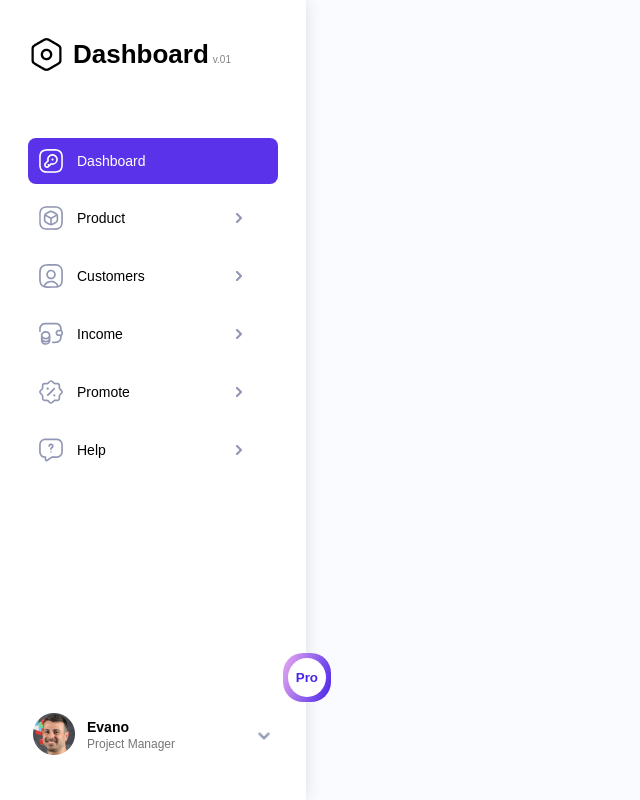
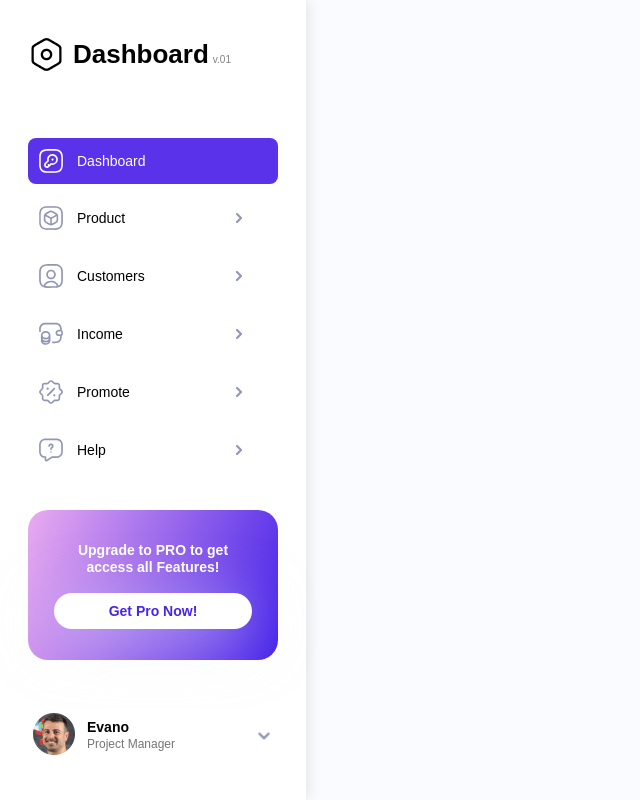
Before and after one commit to Makush-0762/CRM, a React (Create React App) app: page / in a window 1280 px wide. Shown: the whole page, without its empty margins (0-640 px from the left). Built offline with nearby package versions, Linux system fonts and the light colour scheme.

Commit message:
Added logic when changing the width of the ProVersion block

```diff
--- a/src/components/side_menu/Menu/MenuItem.js
+++ b/src/components/side_menu/Menu/MenuItem.js
@@ -11,6 +11,7 @@ export default function MenuItem({
     subItems,
     onMenuItemClick,
     activeItemId,
+    // setIsOpenDropdown,
 }) {
     const isActive = id === activeItemId; // Перевіркою перетворюємо id на бульове значення, для оперування класами
 
@@ -19,7 +20,7 @@ export default function MenuItem({
     const [isOpen, setIsOpen] = useState(true);
 
     const handleClick = (event) => {
-        onMenuItemClick(id);
+        onMenuItemClick(id, !isOpen);
         event.stopPropagation();
         setIsOpen(!isOpen);
     };
--- a/src/components/side_menu/Menu/MenuLists.js
+++ b/src/components/side_menu/Menu/MenuLists.js
@@ -3,12 +3,13 @@ import '../style_side-menu/MenuLists.css';
 import menuItemsDB from '../menuItemsDB.js';
 import MenuItem from './MenuItem.js';
 
-export default function MenuLists() {
+export default function MenuLists({ setIsOpenDropdown }) {
     const [activeItemId, setActiveItemId] = useState(1); //Стан для контролю активного лінка
 
-    const handleMenuItemClick = (id) => {
+    const handleMenuItemClick = (id, isOpen) => {
         // Ловимо id із дочірнього елементу
         setActiveItemId(id);
+        setIsOpenDropdown(isOpen);
     };
 
     return (
@@ -21,6 +22,7 @@ export default function MenuLists() {
                             {...item}
                             activeItemId={activeItemId} // Передаємо саму id (відбувається перерендеринг)
                             onMenuItemClick={handleMenuItemClick} // Пропсами пердаємо функцію, і ловимо id
+                            setIsOpenDropdown={setIsOpenDropdown}
                         />
                     );
                 })}
--- a/src/components/side_menu/Menu/SubMenu.js
+++ b/src/components/side_menu/Menu/SubMenu.js
@@ -4,7 +4,6 @@ import link from '../../../images/link.svg'
 
 export default function SubMenu({ items }) {
 
-    console.log(items);
     return (
         <ul className="subMenu__menu">
             {items.map((item, index) => (
--- a/src/components/side_menu/ProVersion.js
+++ b/src/components/side_menu/ProVersion.js
@@ -1,19 +1,18 @@
 import React from 'react';
 import './style_side-menu/ProVersion.css';
 
-export default function ProVersion() {
+export default function ProVersion({ height, isOpenDropdown }) {
+    const adjustedHeight = isOpenDropdown ? height - 200 : height;
+    console.log(isOpenDropdown);
+    console.log(adjustedHeight + '//..'); // Вирахувати висоту залежно від того, чи розкритий дропдаун
     return (
         <>
-            {false ? (
+            {adjustedHeight >= 275 ? (
                 <div className="proVersion__body">
-                    <div className="proVersion__body-full">
-                        <h3 children="proVersion__title">
-                            Upgrade to PRO to get access all Features!
-                        </h3>
-                        <button className="proVersion__button">
-                            Get Pro Now!
-                        </button>
-                    </div>
+                    <h3 children="proVersion__title">
+                        Upgrade to PRO to get access all Features!
+                    </h3>
+                    <button className="proVersion__button">Get Pro Now!</button>
                 </div>
             ) : (
                 <div className="proVersion__body-f">
--- a/src/components/side_menu/SideMenu.js
+++ b/src/components/side_menu/SideMenu.js
@@ -1,4 +1,4 @@
-import React, { useState } from 'react';
+import React, { useState, useEffect } from 'react';
 import Logo from './Logo';
 import './style_side-menu/Side-menu.css';
 import MenuLists from './Menu/MenuLists.js';
@@ -6,14 +6,38 @@ import ProVersion from './ProVersion.js';
 import ProfileMenu from './ProfileMenu.js';
 
 export default function SideMenu() {
+    const [hightProVersion, setHightProVersion] = useState(null);
+    const [isOpenDropdown, setIsOpenDropdown] = useState(false);
+
+    useEffect(() => {
+        const handleResize = () => {
+            const proVersionBlock = document.querySelector(
+                '.sideMenu__profile-pro'
+            );
+            setHightProVersion(proVersionBlock.offsetHeight);
+            console.log(hightProVersion);
+        };
+
+        handleResize();
+
+        window.addEventListener('resize', handleResize);
+
+        return () => {
+            window.removeEventListener('resize', handleResize);
+        };
+    }, [hightProVersion]);
+
     return (
         <div className="sideMenu__body">
             <div className="sideMenu__Menu">
                 <Logo version="v.01" />
-                <MenuLists />
+                <MenuLists setIsOpenDropdown={setIsOpenDropdown} />
             </div>
             <div className="sideMenu__profile-pro">
-                <ProVersion />
+                <ProVersion
+                    height={hightProVersion}
+                    isOpenDropdown={isOpenDropdown}
+                />
                 <ProfileMenu />
             </div>
         </div>
--- a/src/components/side_menu/style_side-menu/ProVersion.css
+++ b/src/components/side_menu/style_side-menu/ProVersion.css
@@ -12,7 +12,7 @@
     margin-bottom: 48px;
 }
 .proVersion__body-f {
-    border-radius: 20px;
+    border-radius: 50%;
     background-image: linear-gradient(110deg, #eaabf0, #4623e9);
     padding: 5px;
     font-family: 'Poppins', sans-serif;
@@ -26,7 +26,6 @@
 }
 .proVersion__body-f:hover {
     transform: scale(1.2);
-    background-image: linear-gradient(110deg, #4623e9, #eaabf0);
 }
 .proVersion__body h3 {
     font-weight: 600;
@@ -35,7 +34,6 @@
     text-align: center;
     width: 182px;
 }
-
 .proVersion__button {
     font-weight: 600;
     font-size: 14px;
@@ -48,9 +46,10 @@
 }
 .proVersion__button-little {
     padding: 12px 8px;
-    color: #4925e9;
+    color: #460074;
     background-color: #fff;
     font-weight: 600;
     border-radius: 50%;
     cursor: pointer;
+    position: relative;
 }
```
